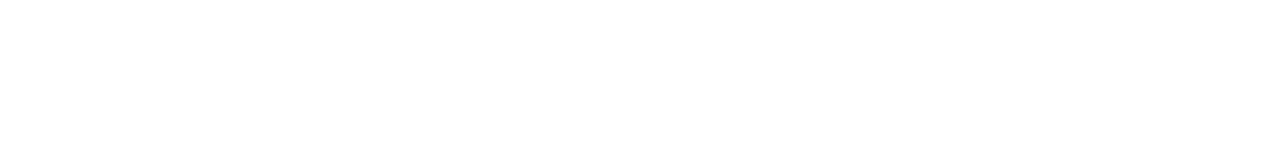
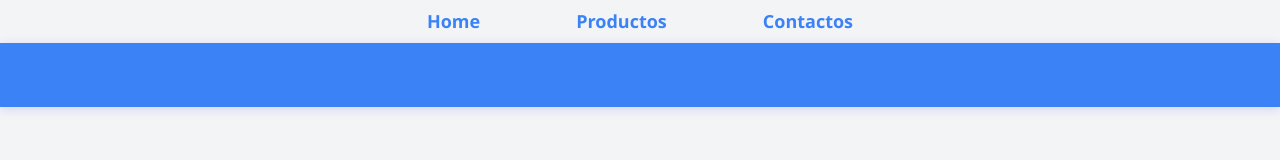
Before and after one commit to YesiRom/ProyectoWeb, a plain HTML site: page index.html in a window 1280 px wide. Drawn offline with Linux system fonts and the light colour scheme.

Commit message:
achitecture doldes css nav

```diff
--- /dev/null
+++ b/css/style.css
@@ -0,0 +1,127 @@
+/* ===== RESET Y VARIABLES GLOBALES ===== */
+:root {
+  /* Variables de color */
+  --color-primario: #3b82f6;
+  --color-primario-hover: #2563eb;
+  --color-secundario: #1e7adf;
+  --color-fondo: #f3f4f6;
+  --color-texto: #111827;
+  --color-blanco: #ffffff;
+  --color-sombra: rgba(8, 29, 223, 0.15);
+
+  /* Variables de fuente */
+  --fuente-base: 'Segoe UI', system-ui, -apple-system, sans-serif;
+  --peso-fuente-normal: 400;
+  --peso-fuente-bold: 600;
+
+  /* Espaciado y bordes */
+  --espaciado-base: 1rem;
+  --radio-borde: 0.5rem;
+  --radio-borde-grande: 1.3rem;
+
+  /* Transiciones */
+  --transicion-rapida: all 0.2s ease-in-out;
+}
+
+/* Reset global */
+*,
+*::before,
+*::after {
+  box-sizing: border-box;
+  margin: 0;
+  padding: 0;
+}
+
+html {
+  font-size: 16px;
+  line-height: 1.5;
+  -webkit-font-smoothing: antialiased;
+  -moz-osx-font-smoothing: grayscale;
+  scroll-behavior: smooth;
+}
+
+body {
+  min-height: 100vh;
+  font-family: var(--fuente-base);
+  font-weight: var(--peso-fuente-normal);
+  background-color: var(--color-fondo);
+  color: var(--color-texto);
+  display: flex;
+  flex-direction: column;
+}
+
+/* ===== HEADER Y NAVEGACIÓN ===== */
+header {
+  background-color: var(--color-primario);
+  height: 4rem;
+  box-shadow: 0 2px 10px var(--color-sombra);
+  position: sticky;
+  top: 0;
+  z-index: 100;
+}
+
+nav {
+  height: 100%;
+  display: flex;
+  align-items: center;
+  justify-content: center;
+}
+
+nav ul {
+  display: flex;
+  gap: 4rem;
+  height: 100%;
+  align-items: center;
+}
+
+nav li {
+  list-style: none;
+  height: 100%;
+  display: flex;
+  align-items: center;
+}
+
+nav a {
+  text-decoration: none;
+  padding: 0.5rem 1rem;
+  font-size: 1.125rem;
+  font-weight: var(--peso-fuente-bold);
+  color: var(--color-primario);
+  position: relative;
+  transition: var(--transicion-rapida);
+  border-radius: var(--radio-borde);
+  height: 100%;
+  display: flex;
+  align-items: center;
+}
+
+nav a:hover,
+nav a:focus {
+  background-color: var(--color-primario-hover);
+  color: var(--color-blanco);
+  transform: translateY(-2px);
+  box-shadow: 0 4px 8px var(--color-sombra);
+}
+
+nav a:active {
+  transform: translateY(0);
+}
+
+/* Efecto activo para la página actual */
+nav a.active {
+  background-color: var(--color-blanco);
+  color: var(--color-primario);
+}
+
+/* ===== MEDIA QUERIES PARA RESPONSIVO ===== */
+@media (max-width: 768px) {
+  nav ul {
+    gap: 1.5rem;
+    padding: 0 1rem;
+  }
+
+  nav a {
+    font-size: 1rem;
+    padding: 0.5rem;
+  }
+}
--- a/index.html
+++ b/index.html
@@ -1,11 +1,21 @@
 <!DOCTYPE html>
 <html lang="en">
 <head>
+    <link rel="stylesheet" href="/css/style.css">
     <meta charset="UTF-8">
     <meta name="viewport" content="width=device-width, initial-scale=1.0">
-    <title>Document</title>
+    <title>title page</title>
 </head>
 <body>
+    <nav>
+        <ul>
+            <li><a href="#">Home</a></li>
+            <li><a href="#">Productos</a></li>
+            <li><a href="#">Contactos</a></li>
+        </ul>
+    </nav>
+    <header>
+    </header>
 
 </body>
 </html>
```
Also changed, not shown: 1 other file.
